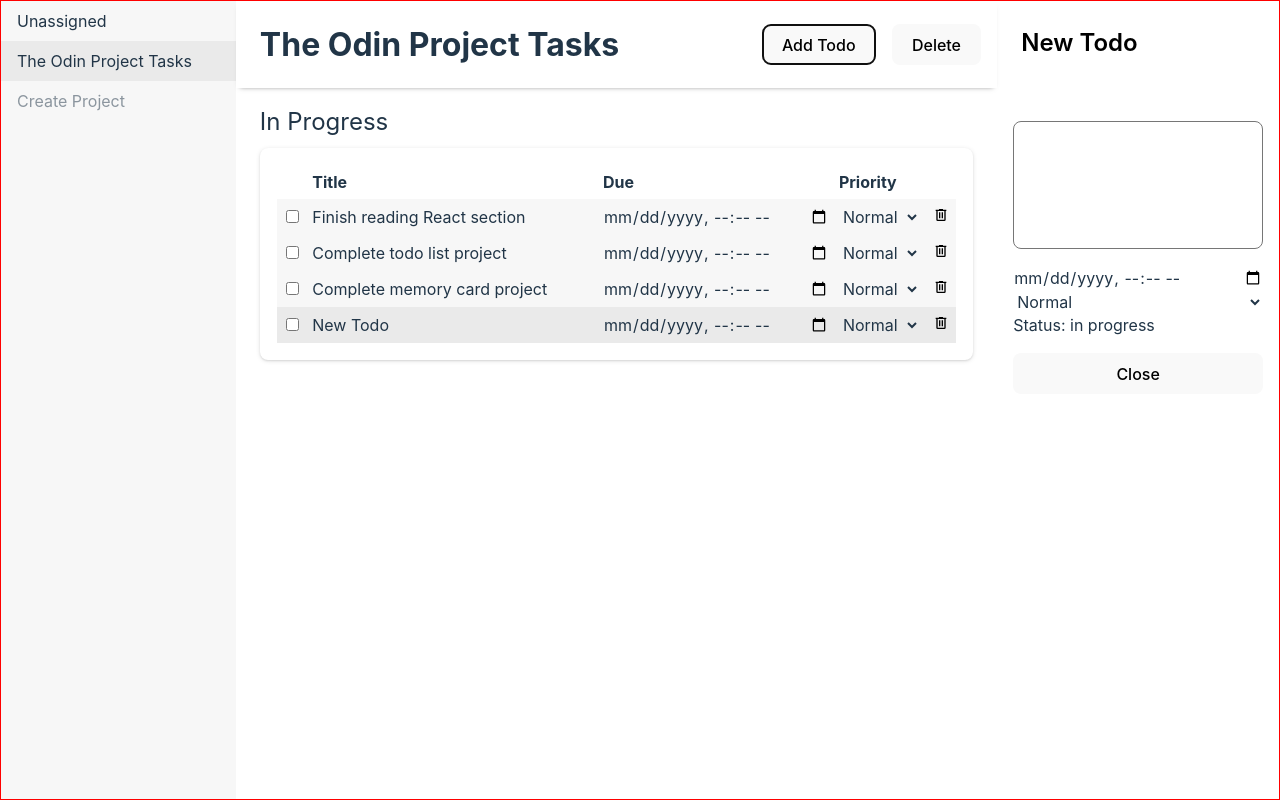
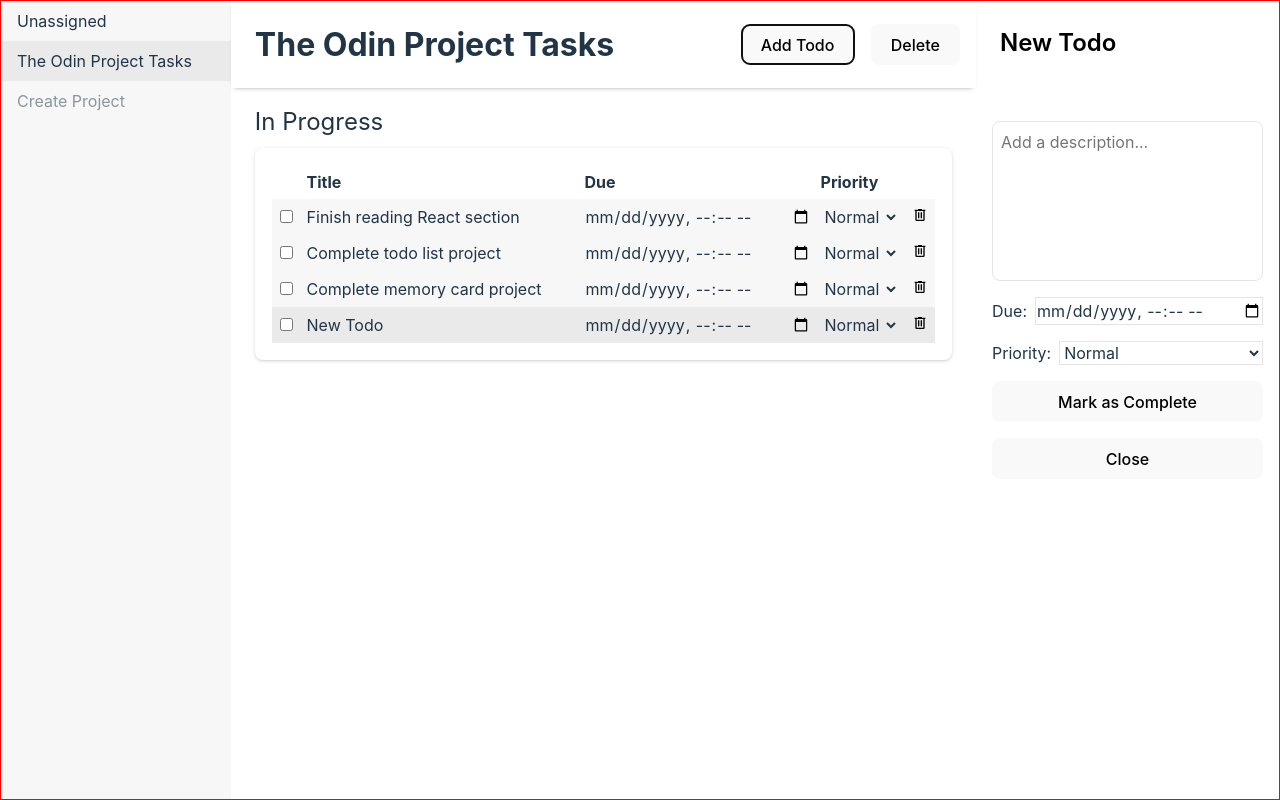
Before and after one commit to pricebenjamin/top-projects, a React (Vite) app in the folder 011-todo-list/: page / in a window 1280 px wide. Both pictures are taken after a click on the button "Add Todo". Built offline with nearby package versions, Linux system fonts and the light colour scheme; the HTML template or start-up script is replaced by a standard one.

Commit message:
Finish styling for TodoEditor

```diff
--- a/011-todo-list/src/App/Components/Todo/TodoEditor.css
+++ b/011-todo-list/src/App/Components/Todo/TodoEditor.css
@@ -34,12 +34,39 @@
 }
 
 .todo-editor textarea.description {
-  height: 8rem;
+  height: 10rem;
   border-radius: 0.5rem;
   margin: 1rem 0;
 }
 
-.todo-editor button {
+.todo-editor input,
+.todo-editor select,
+.todo-editor textarea.description {
+  border: 1px solid rgba(255, 255, 255, 0.1);
+}
+
+.todo-editor .flex-wrap {
+  display: flex;
+  flex-wrap: wrap;
+  gap: 1rem;
+}
+
+.todo-editor .flex-wrap > * {
+  flex: 1 0 auto;
+}
+
+.todo-editor .input-row {
+  display: flex;
+  align-items: baseline;
+  gap: 0.5rem;
+}
+
+.todo-editor input,
+.todo-editor select {
+  flex: 1 1 auto;
+}
+
+.todo-editor .buttons {
   margin-top: 1rem;
 }
 
@@ -48,4 +75,10 @@
   .todo-editor textarea.title:hover {
     background-color: rgba(0, 0, 0, 0.05);
   }
+
+  .todo-editor input,
+  .todo-editor select,
+  .todo-editor textarea.description {
+    border: 1px solid rgba(0, 0, 0, 0.1);
+  }
 }
--- a/011-todo-list/src/App/Components/Todo/TodoEditor.tsx
+++ b/011-todo-list/src/App/Components/Todo/TodoEditor.tsx
@@ -31,21 +31,34 @@ export function TodoEditor({
         <textarea
           className="description"
           value={description}
+          placeholder="Add a description..."
           autoComplete="off"
           onChange={(event) => {
             onTodoEdit(id, { description: event.target.value });
           }}
         ></textarea>
+        <div className="flex-wrap">
+          <div className="input-row">
+            <label>Due: </label>
             <TodoDueDateInput
               dueDate={dueDate}
               onChange={(dueDate) => onTodoEdit(id, { dueDate })}
             />
+          </div>
+          <div className="input-row">
+            <label>Priority: </label>
             <TodoPriorityInput
               priority={priority}
               onChange={(priority) => onTodoEdit(id, { priority })}
             />
-        <p>Status: {finished ? "finished" : "in progress"}</p>
+          </div>
+        </div>
+        <div className="flex-wrap buttons">
+          <button onClick={() => onTodoEdit(id, { finished: !finished })}>
+            Mark as {finished ? "In Progress" : "Complete"}
+          </button>
           <button onClick={onTodoClose}>Close</button>
+        </div>
       </div>
     </div>
   );
```
Lines whose indentation alone changed are shown as unchanged.
